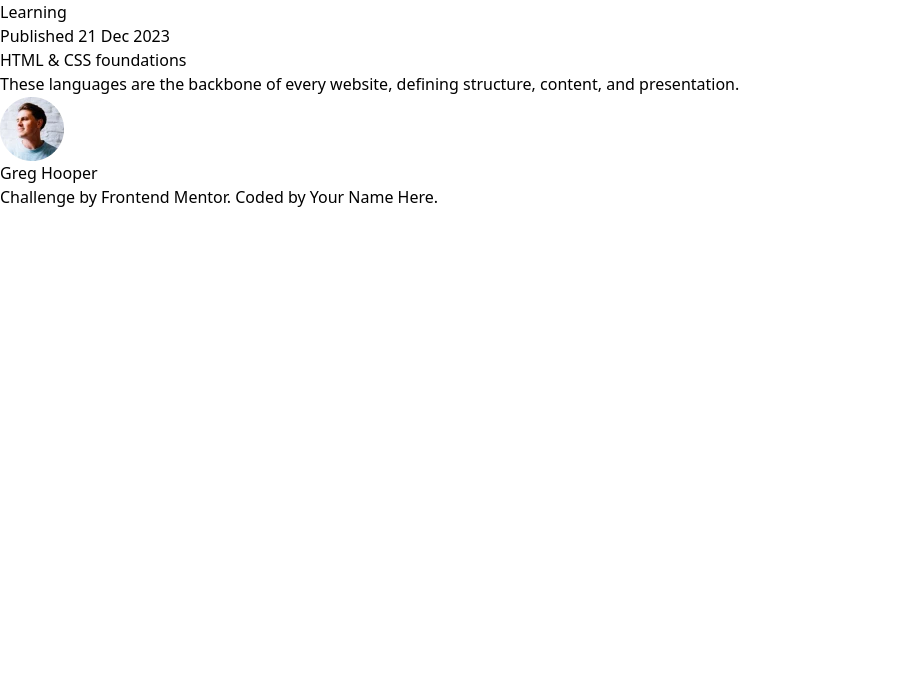
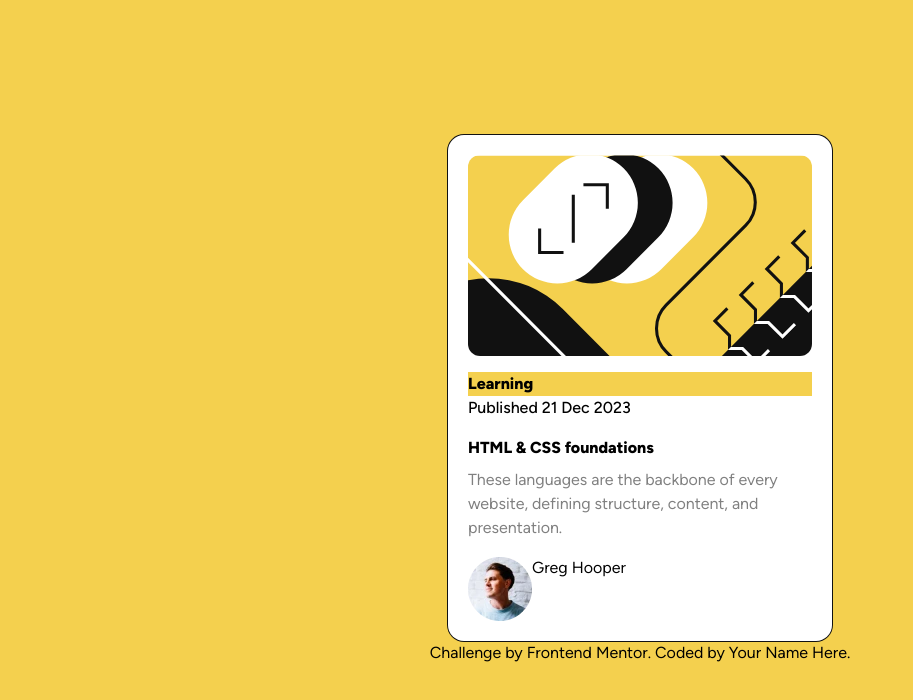
Before and after one commit to Fejiro001/blog-preview-card-main, a website: page index.html in a window 1280 px wide. Shown: the whole page, without its empty margins (0-913 px from the left). Drawn offline with Linux system fonts and the light colour scheme.

Commit message:
some styling done

```diff
--- a/css/style.css
+++ b/css/style.css
@@ -1,3 +1,12 @@
 @tailwind base;
 @tailwind components;
 @tailwind utilities;
+
+@layer base {
+  @font-face {
+    font-family: "Figtree";
+    src: url(../assets/fonts/Figtree-VariableFont_wght.ttf);
+    font-display: swap;
+    font-style: normal;
+  }
+}
--- a/index.html
+++ b/index.html
@@ -17,21 +17,21 @@
     <title>Frontend Mentor | Blog preview card</title>
   </head>
 
-  <body>
-    <main>
-      <div class=""></div>
+  <body class="bg-yellow h-screen flex flex-col items-center justify-center font-primary p-4">
+    <main class="mx-auto bg-white max-w-96 p-5 rounded-2xl ring-1 ring-black space-y-4">
+      <div class="[background-image:url('../assets/images/illustration-article.svg')] bg-cover bg-no-repeat h-[201px] w-full rounded-xl"></div>
       <div class="">
-        <p>Learning</p>
-        <p>Published 21 Dec 2023</p>
+        <p class="bg-yellow font-extrabold">Learning</p>
+        <p class="font-medium">Published 21 Dec 2023</p>
       </div>
-      <div class="">
-        <h1>HTML & CSS foundations</h1>
-        <p>
+      <div class="space-y-2">
+        <h1 class="font-extrabold">HTML & CSS foundations</h1>
+        <p class="text-grey">
           These languages are the backbone of every website, defining structure,
           content, and presentation.
         </p>
       </div>
-      <div class="">
+      <div class="flex">
         <img src="./assets/images/image-avatar.webp" alt="" />
         <p>Greg Hooper</p>
       </div>
--- a/tailwind.config.js
+++ b/tailwind.config.js
@@ -2,7 +2,18 @@
 module.exports = {
   content: ["index.html"],
   theme: {
-    extend: {},
+    colors: {
+      white: "hsl(0, 0%, 100%)",
+      grey: "hsl(0, 0%, 50%)",
+      black: "hsl(0, 0%, 7%)",
+      yellow: "hsl(47, 88%, 63%)",
+    },
+    extend: {
+      fontFamily: {
+        primary: ["Figtree", "sans-serif"],
+      },
+      spacing: {}
+    },
   },
   plugins: [],
-}
+};
```
Also changed, not shown: css/output.css.
